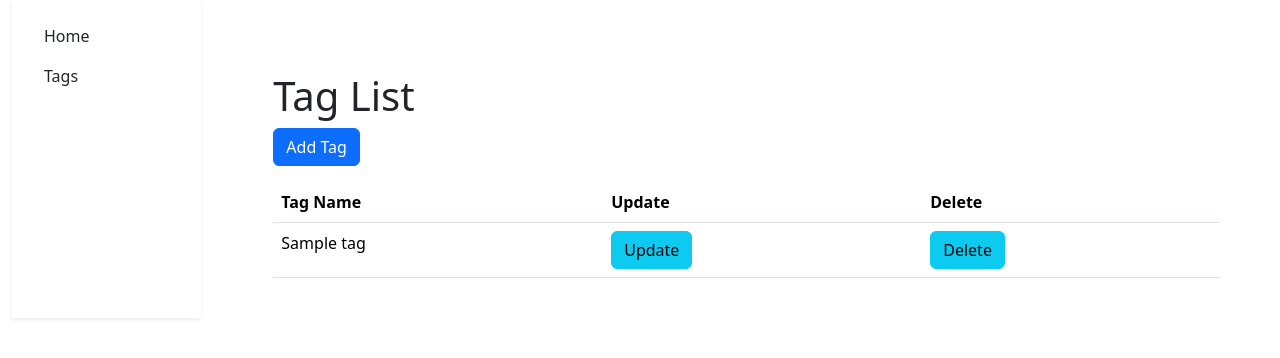
After one commit to olena4reunited/todo-list, a Django app: page /tags/ in a window 1280 px wide. The commit adds this page. Shown: the top 358 px of the page. Run offline with Django 5.2, Linux system fonts and the light colour scheme; tables that the repository leaves empty hold one stand-in row (values such as "Sample post").

Commit message:
build: create tag_list view and template; update templates and urls

```diff
--- a/templates/includes/sidebar.html
+++ b/templates/includes/sidebar.html
@@ -7,21 +7,10 @@
 			 </a>
      </li>
      <li class="nav-item">
-       <a class="nav-link text-dark" href="#">
+       <a class="nav-link text-dark" href="{% url 'todo-app:tag-list' %}">
          Tags
        </a>
      </li>
     </ul>
   </div>
 </nav>
-
-<style>
-    #sidebar .nav-link {
-        transition: background-color 0.3s;
-    }
-
-    #sidebar .nav-link:hover {
-        background-color: rgba(0, 0, 0, 0.05);
-        border-radius: 0.25rem;
-    }
-</style>
--- a/templates/todo_app/index.html
+++ b/templates/todo_app/index.html
@@ -5,7 +5,7 @@
 {% endblock %}
 
 {% block content %}
-	<h1>Todo List</h1>
+	<h1>TODO List</h1>
 	<a href="{% url 'todo-app:create-task' %}">Add Task</a>
 
 	<ul>
--- /dev/null
+++ b/templates/todo_app/tag_list.html
@@ -0,0 +1,40 @@
+{% extends "base.html" %}
+
+{% block title %}
+	<title>Tag List</title>
+{% endblock %}
+
+{% block content %}
+	<div class="container mt-5">
+		<h1>Tag List</h1>
+		<a href=#" class="btn btn-primary mb-3">Add Tag</a>
+		<table class="table">
+			<thead>
+				<tr>
+					<th>Tag Name</th>
+					<th>Update</th>
+					<th>Delete</th>
+				</tr>
+			</thead>
+				<tbody>
+					{% if tags %}
+						{% for tag in tags %}
+							<tr>
+								<td>{{ tag.name }}</td>
+								<td>
+									<a href="#" class="btn btn-info">Update</a>
+								</td>
+								<td>
+									<a href="#" class="btn btn-info">Delete</a>
+								</td>
+							</tr>
+						{% endfor %}
+					{% else %}
+						<tr>
+							<td colspan="3" class="text-center">No tags available.</td>
+						</tr>
+					{% endif %}
+				</tbody>
+		</table>
+	</div>
+{% endblock %}
--- a/todo_app/urls.py
+++ b/todo_app/urls.py
@@ -1,12 +1,13 @@
 from django.urls import path
 
-from todo_app.views import HomeView, TaskCreateView, TaskUpdateView, TaskDeleteView
+from todo_app.views import HomeView, TaskCreateView, TaskUpdateView, TaskDeleteView, TagListView
 
 urlpatterns = [
     path("", HomeView.as_view(), name="home"),
     path("create/", TaskCreateView.as_view(), name="create-task"),
     path("<int:pk>/update/", TaskUpdateView.as_view(), name="update-task"),
     path("<int:pk>/delete/", TaskDeleteView.as_view(), name="delete-task"),
+    path("tags/", TagListView.as_view(), name="tag-list"),
 ]
 
 app_name = "todo-app"
--- a/todo_app/views.py
+++ b/todo_app/views.py
@@ -2,7 +2,7 @@ from django import views
 from django.shortcuts import render, redirect, get_object_or_404
 
 from todo_app.forms import TaskForm
-from todo_app.models import Task
+from todo_app.models import Task, Tag
 
 
 class HomeView(views.View):
@@ -64,3 +64,11 @@ class TaskDeleteView(views.View):
         task = get_object_or_404(Task, pk=task_id)
         task.delete()
         return redirect("todo-app:home")
+
+
+class TagListView(views.View):
+    template_name = "todo_app/tag_list.html"
+
+    def get(self, request):
+        tags = Tag.objects.all()
+        return render(request, self.template_name, {'tags': tags})
```
